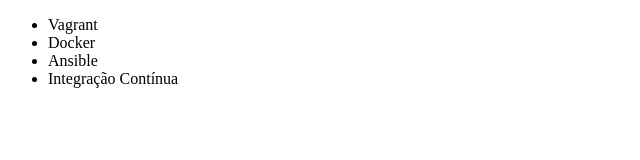
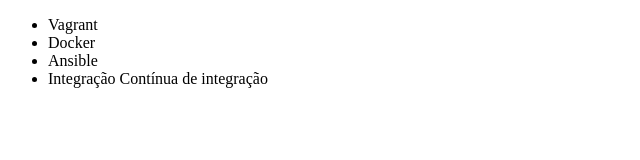
Before and after one commit to oliveira-May/alura-git, a plain HTML site: page index.html in a window 1280 px wide. Shown: the full height of the page, 0-640 px from the left. Drawn offline with Linux system fonts and the light colour scheme.

Commit message:
Renomeando curso de Integração Contínua

```diff
--- a/index.html
+++ b/index.html
@@ -9,7 +9,7 @@
         <li>Vagrant</li>
         <li>Docker</li>
         <li>Ansible</li>
-        <li>Integração Contínua</li>
+        <li>Integração Contínua de integração</li>
     </ul>
 </body>
 </html>
```
